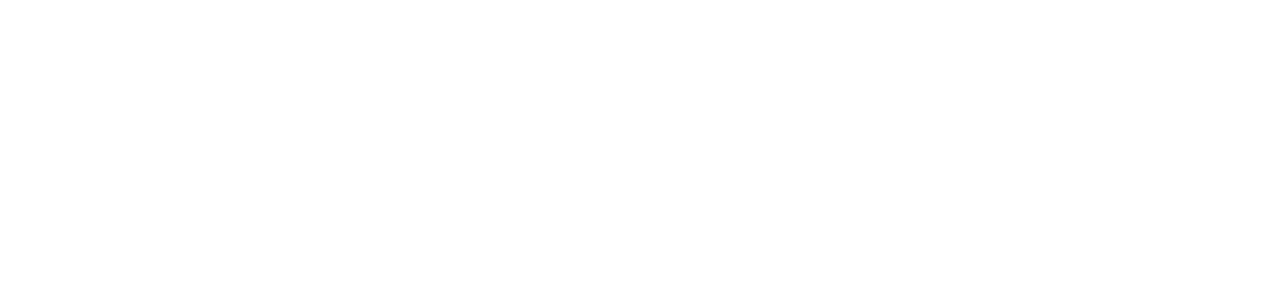
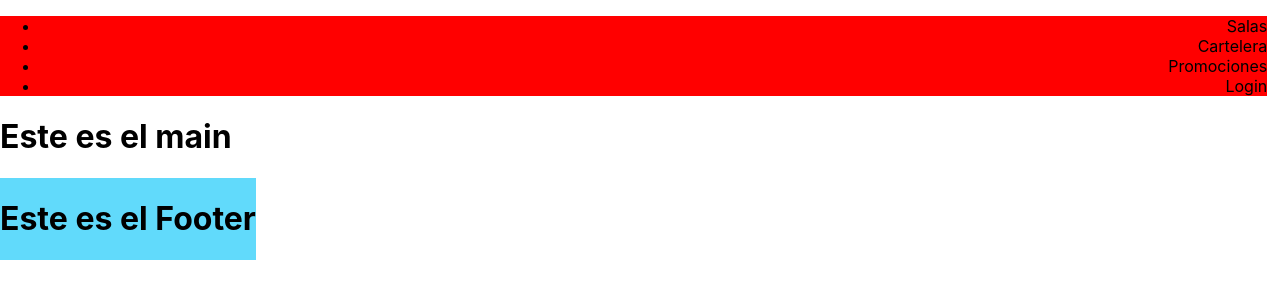
Before and after one commit to hvega25/m12_projecte2, a React (Create React App) app in the folder cine/: page / in a window 1280 px wide. Before the commit this address had no page. Shown: the top 300 px of the page. Built offline with nearby package versions, Linux system fonts and the light colour scheme.

Commit message:
Paginación

```diff
--- a/cine/src/App.js
+++ b/cine/src/App.js
@@ -2,15 +2,20 @@ import React from "react";
 import {Route, BrowserRouter, Routes} from 'react-router-dom';
 import Error from './components/Error'
 import Salas from "./components/Salas";
+import Home from "./components/Home"
+
 
 function App() {
     return (
         <BrowserRouter>
             <Routes>
+                <Route path="/" element={<Home/>}/>
+            </Routes>
+            <Routes>
                 <Route path="/error" element={<Error/>}/>
             </Routes>
             <Routes>
-                <Route path="/Salas" element={< Salas/>}/>
+                <Route path="/salas" element={< Salas/>}/>
             </Routes>
         </BrowserRouter>
 
--- a/cine/src/components/Error.js
+++ b/cine/src/components/Error.js
@@ -1,7 +1,12 @@
 import React from "react";
+
 function Error() {
-    return(
-        <h1> Esta es la pagina de error</h1>
+    return (
+        <>
+            <h1> 404 no encontrado </h1>
+            <p> Nuestros servidores se estan tomando un descanso</p>
+        </>
+
     );
 
 }
--- /dev/null
+++ b/cine/src/components/Footer.js
@@ -0,0 +1,12 @@
+import "./estilos/footer.css"
+
+//Componente footer este ira en cada página de la web
+function Footer (){
+    return(
+        <footer id={"footer_home"}>
+            <h1> Este es el Footer</h1>
+        </footer>
+    );
+}
+
+export default Footer;
--- /dev/null
+++ b/cine/src/components/Header.js
@@ -0,0 +1,17 @@
+import "./estilos/header.css"
+
+//Componente Header este se podrá visualizar en cada página de la web
+function Header (){
+    return(
+        <header id={"header_home"}>
+            <ul>
+                <li>Salas</li>
+                <li>Cartelera</li>
+                <li>Promociones</li>
+                <li>Login</li>
+            </ul>
+        </header>
+    );
+}
+
+export default Header;
--- /dev/null
+++ b/cine/src/components/Home.js
@@ -0,0 +1,15 @@
+import Header from "./Header";
+import Footer from "./Footer";
+
+function Home() {
+    return (
+        <>
+            <Header/>
+            <h1> Este es el main</h1>
+            <Footer/>
+        </>
+
+    );
+}
+
+export default Home;
--- /dev/null
+++ b/cine/src/components/estilos/footer.css
@@ -0,0 +1,7 @@
+/*Página de estilos del footer*/
+#footer_home{
+    background-color: #61dafb;
+    display: flex;
+    position: fixed;
+    min-height: 5vh;
+}
--- /dev/null
+++ b/cine/src/components/estilos/header.css
@@ -0,0 +1,5 @@
+#header_home{
+    background-color: red;
+    text-align: end;
+    margin-right: 1%;
+}
```
Also changed, not shown: cine/src/components/paginas/Cartelera.js (added), cine/src/components/paginas/Login.js (added).
